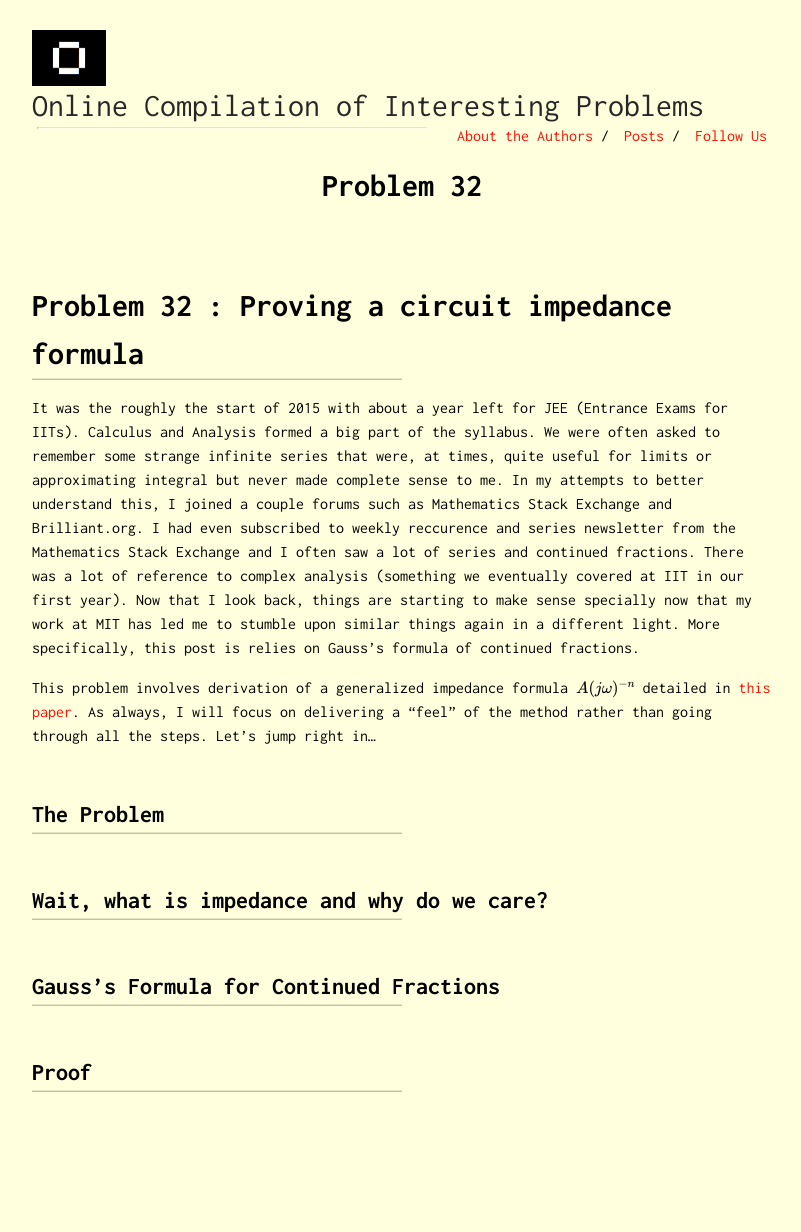
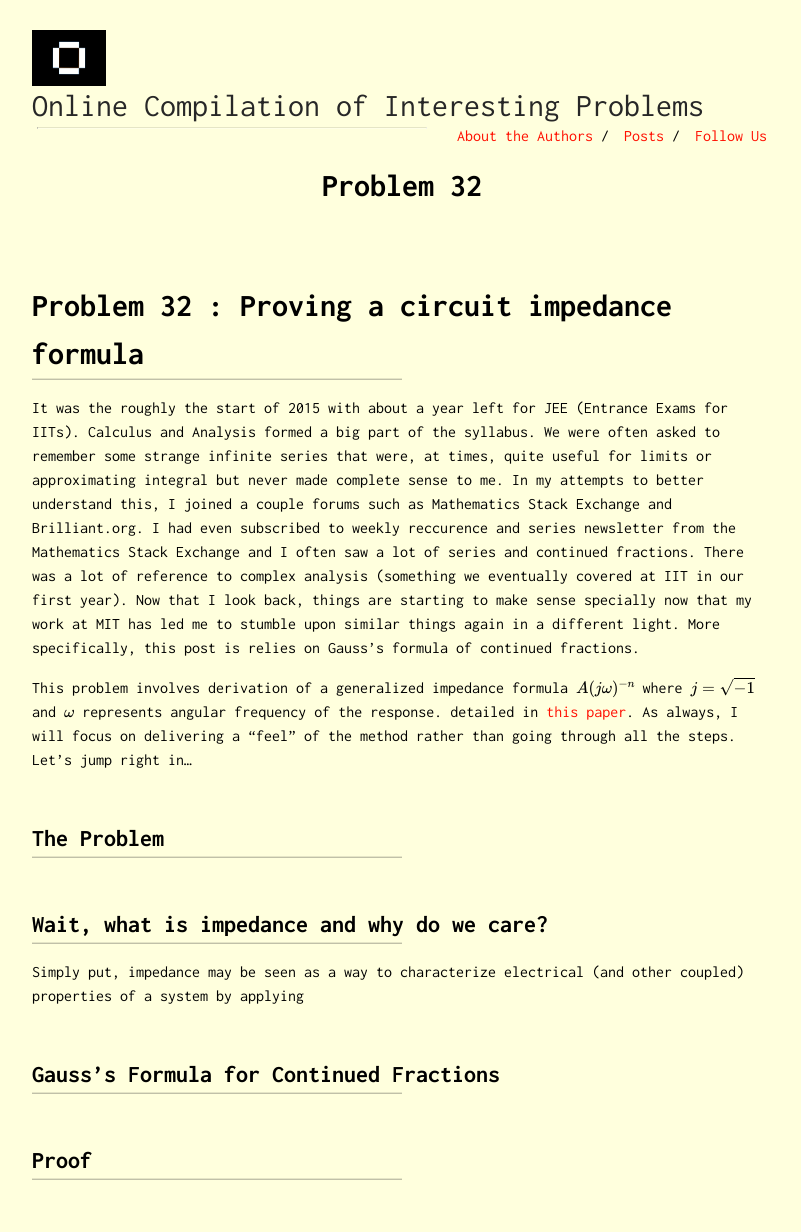
Before and after one commit to Oscuro-Phoenix/math-for-fun, a Jekyll site: the page built from _posts/2024-06-30-Problem-32.md, in a window 1280 px wide. Shown: the whole page, without its empty margins (238-1039 px from the left). Built offline with Jekyll 4.4.1, drawn with Linux system fonts in a browser that asks for light colours; formulas are drawn with MathJax 3; before the commit the page ends 1144 px from its top, so only the background shows below that.

Commit message:
Update 2024-06-30-Problem-32.md

```diff
--- a/_posts/2024-06-30-Problem-32.md
+++ b/_posts/2024-06-30-Problem-32.md
@@ -10,12 +10,14 @@ tags: []
 It was the roughly the start of 2015 with about a year left for JEE (Entrance Exams for IITs). Calculus and Analysis formed a big part of the syllabus. We were often asked to remember some strange infinite series that were, at times, quite useful for limits or approximating integral but never made complete sense to me. In my attempts to better understand this, I joined a couple forums such as Mathematics Stack Exchange and Brilliant.org. I had even subscribed to weekly reccurence and series newsletter from the Mathematics Stack Exchange and I often saw a lot of series and continued fractions. There was a lot of reference to complex analysis (something we eventually covered at IIT in our first year). Now that I look back, things are starting to make sense specially now that my work at MIT has led me to stumble upon similar things again in a different light.
 More specifically, this post is relies on Gauss's formula of continued fractions.
 
-This problem involves derivation of a generalized impedance formula $$ A (j\omega)^{-n} $$ detailed in [this paper](https://iopscience.iop.org/article/10.1149/1.2100789/pdf). As always, I will focus on delivering a "feel" of the method rather than going through all the steps. Let's jump right in...
+This problem involves derivation of a generalized impedance formula $$ A (j\omega)^{-n} $$ where $$ j = \sqrt{-1}$$ and $$\omega$$ represents angular frequency of the response. detailed in [this paper](https://iopscience.iop.org/article/10.1149/1.2100789/pdf). As always, I will focus on delivering a "feel" of the method rather than going through all the steps. Let's jump right in...
 
 ## The Problem
 
 ## Wait, what is impedance and why do we care?
 
+Simply put, impedance may be seen as a way to characterize electrical (and other coupled) properties of a system by applying
+
 ## Gauss's Formula for Continued Fractions
 
 ## Proof
```
